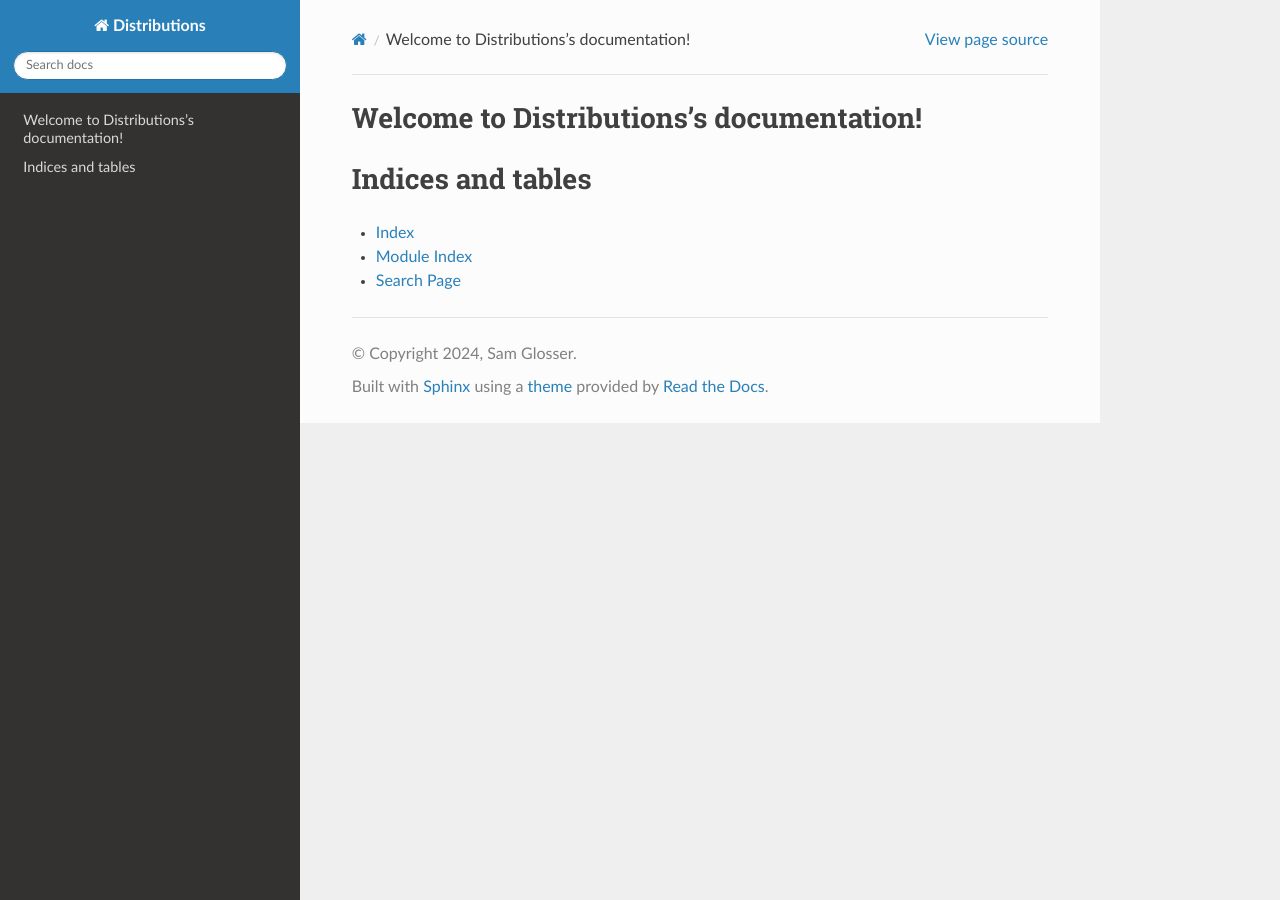
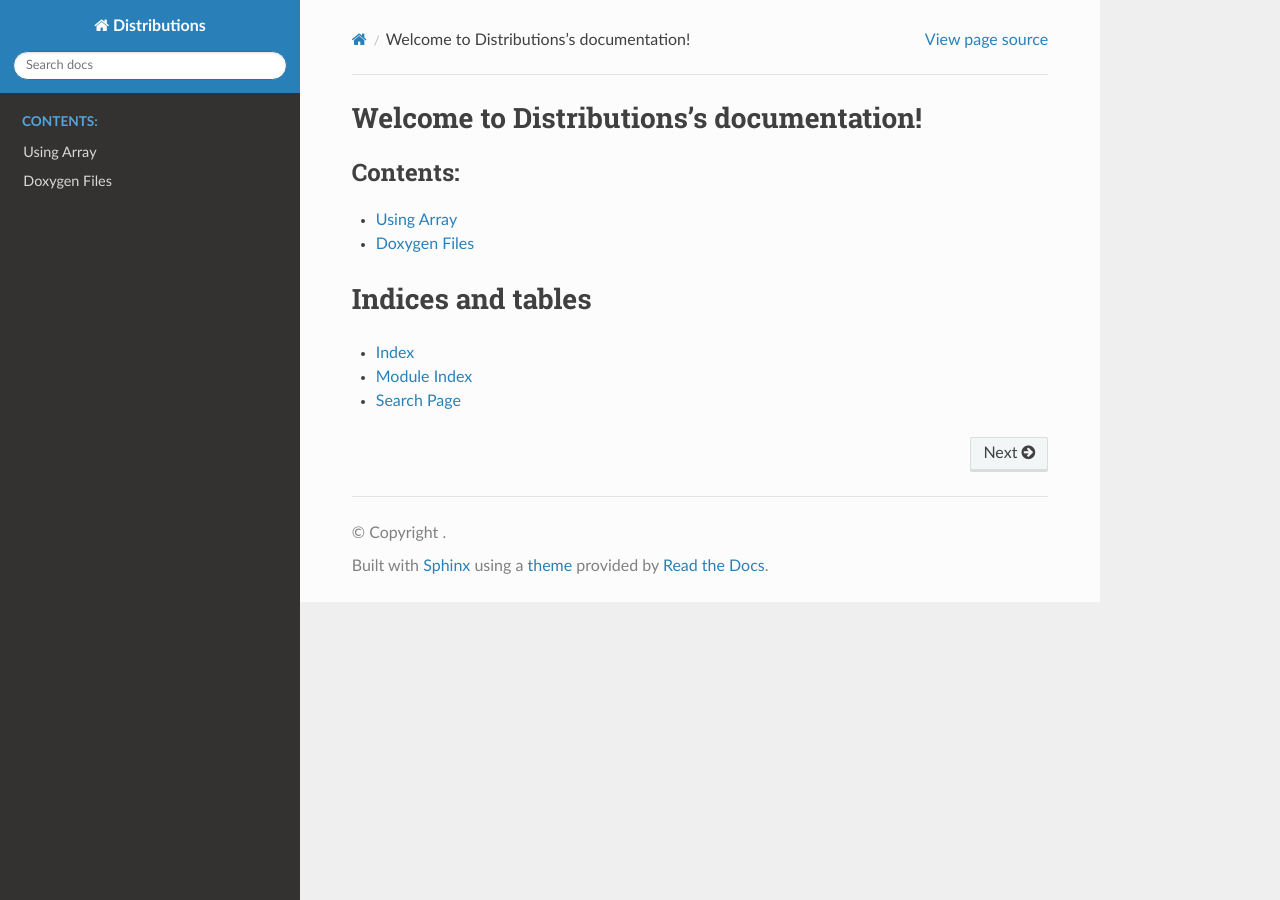
Before and after one commit to SamG-01/Distributions, a Sphinx documentation site: the page built from docs/source/index.rst, in a window 1280 px wide. Built offline with Sphinx 7.4.7 and the Read the Docs theme 2.0.0, drawn with Linux system fonts in a browser that asks for light colours.

Commit message:
documentation

```diff
--- a/docs/source/conf.py
+++ b/docs/source/conf.py
@@ -6,14 +6,17 @@
 # -- Project information -----------------------------------------------------
 # https://www.sphinx-doc.org/en/master/usage/configuration.html#project-information
 
+from subprocess import call
+
+call("cd ..; doxygen", shell=True)
+
 project = 'Distributions'
-copyright = '2024, Sam Glosser'
 author = 'Sam Glosser'
 
 # -- General configuration ---------------------------------------------------
 # https://www.sphinx-doc.org/en/master/usage/configuration.html#general-configuration
 
-extensions = ["breathe"]
+extensions = ["breathe", "sphinx.ext.autodoc"]
 
 templates_path = ['_templates']
 exclude_patterns = []
@@ -25,3 +28,6 @@
 
 html_theme = 'sphinx_rtd_theme'
 html_static_path = ['_static']
+
+breathe_projects = { "Distributions": "../doxy_files/xml/" }
+breathe_default_project = "Distributions"
--- /dev/null
+++ b/docs/source/doxygen_files.rst
@@ -0,0 +1,5 @@
+Doxygen Files
+=============
+
+.. doxygenindex::
+   :project: Distributions
--- a/docs/source/index.rst
+++ b/docs/source/index.rst
@@ -10,6 +10,8 @@
    :maxdepth: 2
    :caption: Contents:
 
+   using
+   doxygen_files
 
 
 Indices and tables
--- /dev/null
+++ b/requirements.txt
@@ -0,0 +1,3 @@
+sphinx
+sphinx_rtd_theme
+breathe
```
Also changed, not shown: other parts of docs/source/index.rst (+1 -1 lines), docs/source/using.rst (added, +9 -0 lines), 3 other files.
